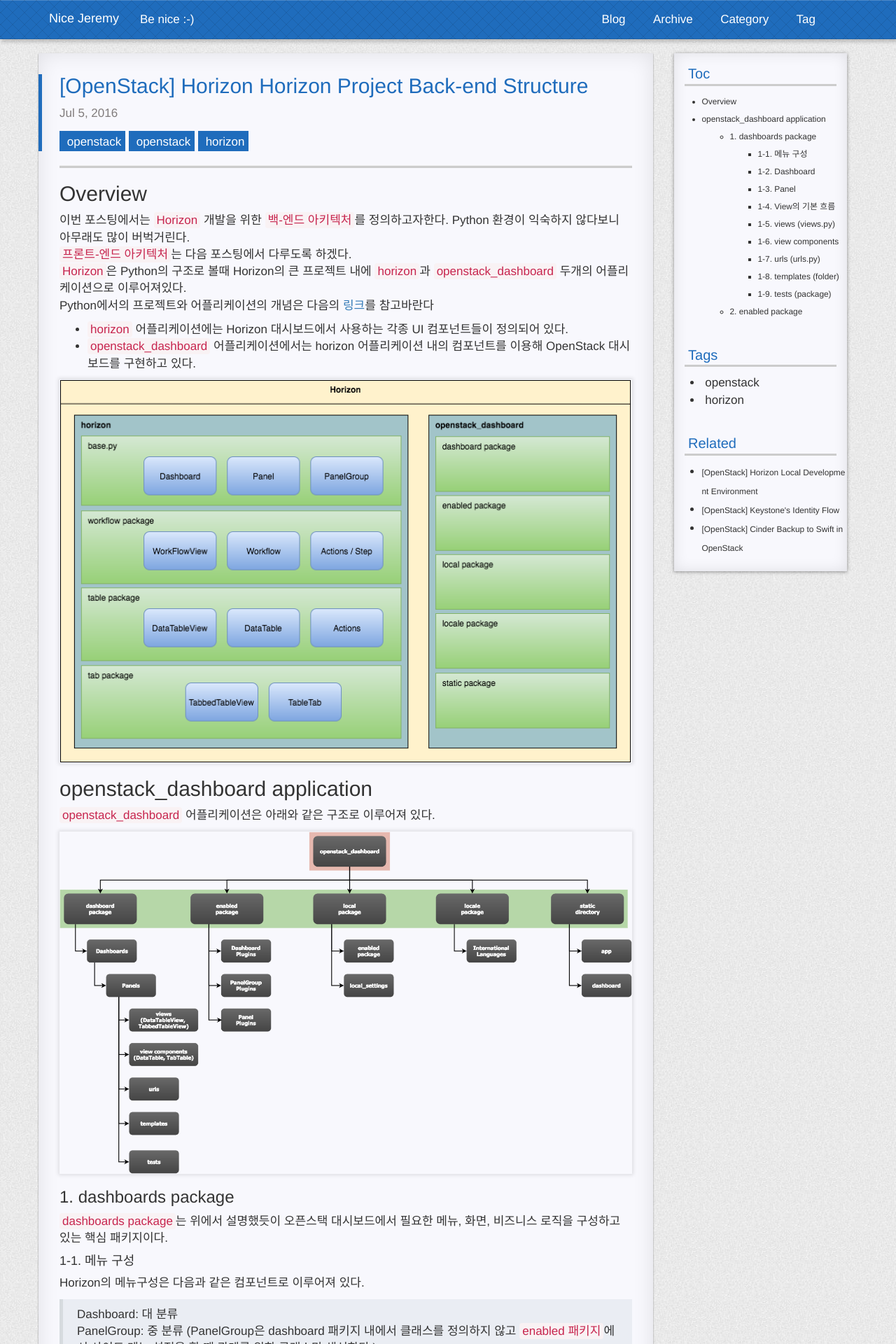
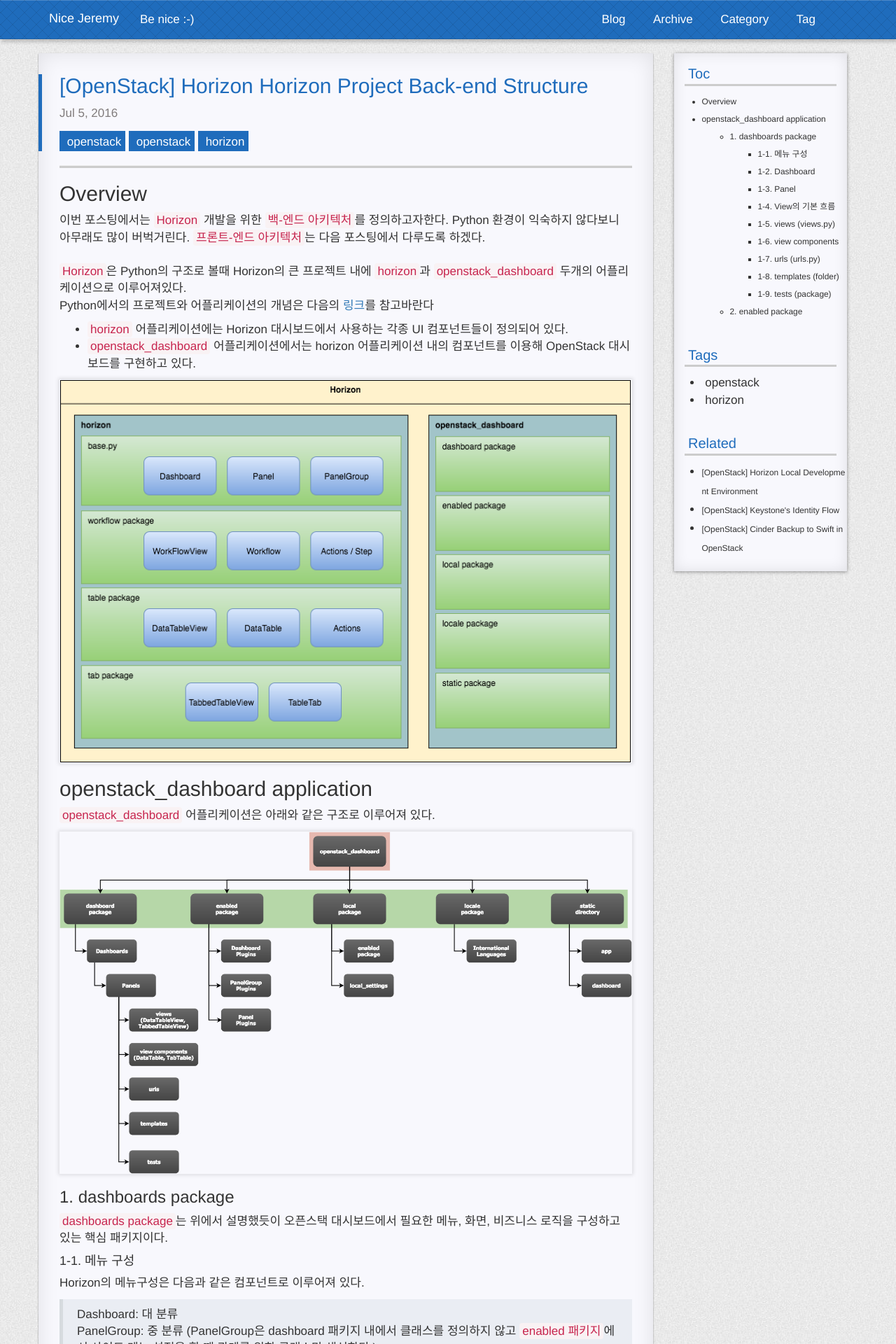
Before and after one commit to wkjeon/nicejeremy.github.io, a Jekyll site: the page built from _posts/openstack/2016-07-07-openstack-horizon-back-end-structure.md, in a window 1280 px wide. Shown: the top 1920 px of the page at 70% size. Built offline with Jekyll 4.4.1, drawn with Linux system fonts in a browser that asks for light colours; nearby versions of some CDN libraries; comment, search, counter and statistics services are not loaded; a style sheet for code colours, icons or effects is not loaded.

```diff
--- a/_posts/openstack/2016-07-07-openstack-horizon-back-end-structure.md
+++ b/_posts/openstack/2016-07-07-openstack-horizon-back-end-structure.md
@@ -12,8 +12,8 @@
 {:toc}
 
 ## Overview
-이번 포스팅에서는 `Horizon` 개발을 위한 `백-엔드 아키텍처`를 정의하고자한다. Python 환경이 익숙하지 않다보니 아무래도 많이 버벅거린다.<br/>
-`프론트-엔드 아키텍처`는 다음 포스팅에서 다루도록 하겠다.<br/>
+이번 포스팅에서는 `Horizon` 개발을 위한 `백-엔드 아키텍처`를 정의하고자한다. Python 환경이 익숙하지 않다보니 아무래도 많이 버벅거린다. `프론트-엔드 아키텍처`는 다음 포스팅에서 다루도록 하겠다.
+ <br/><br/>
 `Horizon`은 Python의 구조로 볼때 Horizon의 큰 프로젝트 내에 `horizon`과 `openstack_dashboard` 두개의 어플리케이션으로 이루어져있다.<br/>
 Python에서의 프로젝트와 어플리케이션의 개념은 다음의 [링크](http://jeremy.kr/2016-05-10/getting-started-1/)를 참고바란다<br/>
 
```
